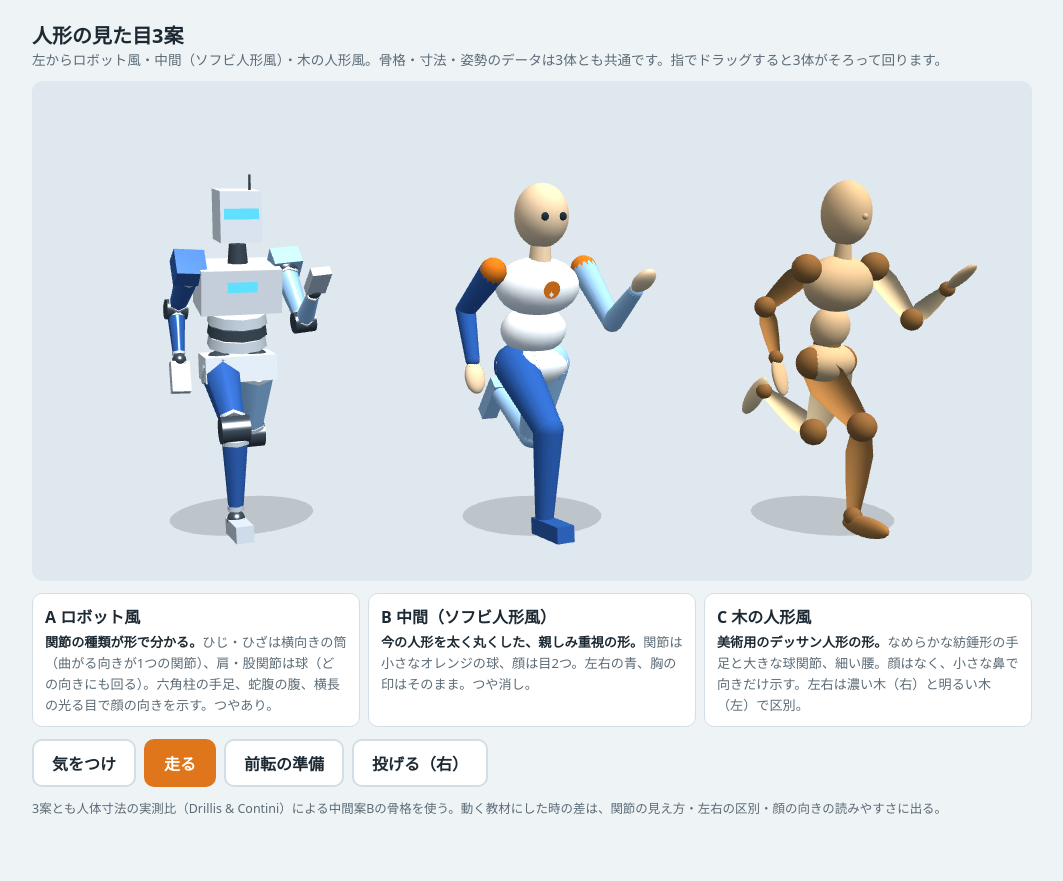
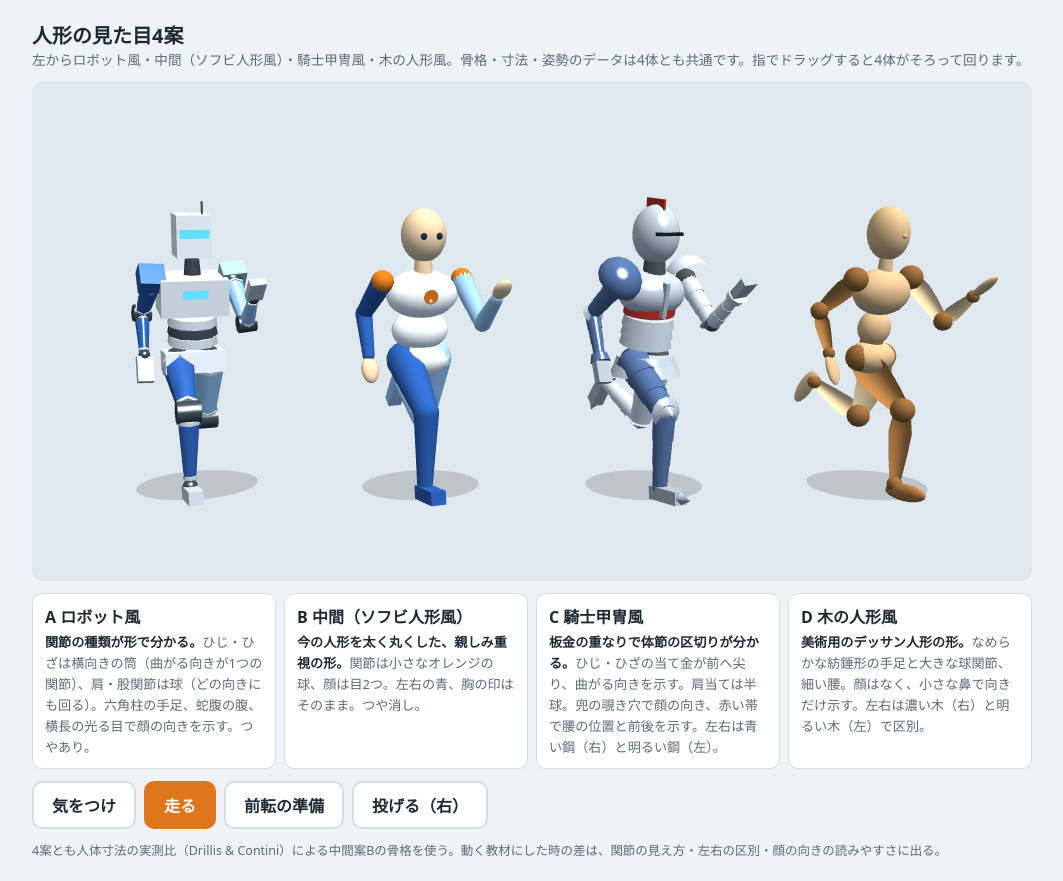
Before and after one commit to sankisuguya-create/taiiku, a plain HTML site: page prototypes/skins.html in a window 1280 px wide. Shown: the whole page, without its empty margins (108-1171 px from the left). Before the commit the page ends 839 px from the top, so only its background shows below. Drawn offline with nearby package versions, Linux system fonts and the light colour scheme; animation ran at ten frames a second; a web font is replaced by a local one.

Commit message:
人形の見た目に騎士甲冑風を追加（4案）
Co-Authored-By: Claude Opus 5.5 <noreply@anthropic.com>
Claude-Session: https://claude.ai/code/session_014qhnKTEV9jcEWzrEXiQCdx

```diff
--- a/prototypes/skins-3types.html
+++ b/prototypes/skins.html
@@ -1,4 +1,4 @@
-<title>人形の見た目3案</title>
+<title>人形の見た目4案</title>
 <meta name="claude:viewport-fit-sides" content="cover">
 <link rel="stylesheet" href="https://fonts.googleapis.com/css2?family=Zen+Maru+Gothic:wght@500;700&display=swap">
 <style>
@@ -22,8 +22,8 @@ h1{font-size:1.25rem;margin:0}
 .sub{color:var(--muted);font-size:.85rem;margin:0}
 .stage{position:relative;width:100%;aspect-ratio:2/1;min-height:260px;border-radius:12px;overflow:hidden;background:var(--stage);touch-action:none}
 .stage canvas{display:block;width:100%;height:100%}
-.cards{display:grid;grid-template-columns:repeat(3,minmax(0,1fr));gap:8px}
-@media (max-width:640px){.cards{grid-template-columns:1fr}}
+.cards{display:grid;grid-template-columns:repeat(4,minmax(0,1fr));gap:8px}
+@media (max-width:820px){.cards{grid-template-columns:repeat(2,minmax(0,1fr))}}@media (max-width:480px){.cards{grid-template-columns:1fr}}
 .card{background:var(--panel);border:1px solid var(--line);border-radius:10px;padding:10px 12px;min-width:0}
 .card h2{font-size:1rem;margin:0 0 4px}
 .card p{margin:0;font-size:.82rem;line-height:1.6;color:var(--muted)}
@@ -37,17 +37,18 @@ button:focus-visible{outline:3px solid var(--accent);outline-offset:2px}
 
 <div class="wrap">
   <div>
-    <h1>人形の見た目3案</h1>
-    <p class="sub">左からロボット風・中間（ソフビ人形風）・木の人形風。骨格・寸法・姿勢のデータは3体とも共通です。指でドラッグすると3体がそろって回ります。</p>
+    <h1>人形の見た目4案</h1>
+    <p class="sub">左からロボット風・中間（ソフビ人形風）・騎士甲冑風・木の人形風。骨格・寸法・姿勢のデータは4体とも共通です。指でドラッグすると4体がそろって回ります。</p>
   </div>
   <div class="stage" id="stage"></div>
   <div class="cards">
     <div class="card"><h2>A ロボット風</h2><p><b>関節の種類が形で分かる。</b>ひじ・ひざは横向きの筒（曲がる向きが1つの関節）、肩・股関節は球（どの向きにも回る）。六角柱の手足、蛇腹の腹、横長の光る目で顔の向きを示す。つやあり。</p></div>
     <div class="card"><h2>B 中間（ソフビ人形風）</h2><p><b>今の人形を太く丸くした、親しみ重視の形。</b>関節は小さなオレンジの球、顔は目2つ。左右の青、胸の印はそのまま。つや消し。</p></div>
-    <div class="card"><h2>C 木の人形風</h2><p><b>美術用のデッサン人形の形。</b>なめらかな紡錘形の手足と大きな球関節、細い腰。顔はなく、小さな鼻で向きだけ示す。左右は濃い木（右）と明るい木（左）で区別。</p></div>
+    <div class="card"><h2>C 騎士甲冑風</h2><p><b>板金の重なりで体節の区切りが分かる。</b>ひじ・ひざの当て金が前へ尖り、曲がる向きを示す。肩当ては半球。兜の覗き穴で顔の向き、赤い帯で腰の位置と前後を示す。左右は青い鋼（右）と明るい鋼（左）。</p></div>
+    <div class="card"><h2>D 木の人形風</h2><p><b>美術用のデッサン人形の形。</b>なめらかな紡錘形の手足と大きな球関節、細い腰。顔はなく、小さな鼻で向きだけ示す。左右は濃い木（右）と明るい木（左）で区別。</p></div>
   </div>
   <div class="row" id="poses"></div>
-  <p class="note">3案とも人体寸法の実測比（Drillis &amp; Contini）による中間案Bの骨格を使う。動く教材にした時の差は、関節の見え方・左右の区別・顔の向きの読みやすさに出る。</p>
+  <p class="note">4案とも人体寸法の実測比（Drillis &amp; Contini）による中間案Bの骨格を使う。動く教材にした時の差は、関節の見え方・左右の区別・顔の向きの読みやすさに出る。</p>
 </div>
 
 <script src="https://cdnjs.cloudflare.com/ajax/libs/three.js/r128/three.min.js"></script>
@@ -83,6 +84,8 @@ const SKINS=[
   m:{R:Ph('#2f5fae',80),L:Ph('#9ccaf2',80),T:Ph('#e9eef3',90),J:Ph('#39444e',40),S:Ph('#c9d2da',90),A:new THREE.MeshBasicMaterial({color:0x5fe0ff}),O:Ph('#e0761c',60)}},
  {key:'toy', girth:1.22,
   m:{R:M('#2b5cab'),L:M('#9cc8f0'),T:M('#fbfcfd'),J:M('#e0761c'),S:M('#f0cfa8'),A:M('#22303a'),O:M('#e0761c')}},
+ {key:'knight', girth:1.12,
+  m:{R:Ph('#4f6a96',110),L:Ph('#cfd9e4',110),T:Ph('#b9c3cc',120),J:M('#4a4f55'),S:Ph('#aab4bd',110),A:M('#1b2026'),O:M('#b5302a')}},
  {key:'wood', girth:1.05,
   m:{R:M('#a8743f'),L:M('#e8cb9e'),T:M('#d8b386'),J:M('#8f6235'),S:M('#d8b386'),A:M('#8f6235'),O:M('#8f6235')}},
 ];
@@ -97,6 +100,8 @@ function build(sk){
   function joint(p,r,hinge){
     if(K==='robot'){ if(hinge){const c=mesh(new THREE.CylinderGeometry(r*1.05,r*1.05,r*2.1,12),m.J,p);c.rotation.z=Math.PI/2;}
                      else mesh(new THREE.SphereGeometry(r*1.05,14,10),m.J,p); }
+    else if(K==='knight'){ mesh(new THREE.SphereGeometry(r*1.0,14,10),m.J,p);
+      if(hinge){const cop=mesh(new THREE.ConeGeometry(r*1.5,r*1.1,12),m.S,p,0,0,r*0.75);cop.rotation.x=Math.PI/2;} } // ひじ・ひざの当て金（前に尖る＝曲がる向き）
     else if(K==='wood') mesh(new THREE.SphereGeometry(r*1.18,18,12),m.J,p);   // 木の球関節を大きく見せる
     else mesh(new THREE.SphereGeometry(r*0.95,14,10),m.J,p);                    // 中間：小さめのオレンジ
   }
@@ -106,6 +111,9 @@ function build(sk){
       mesh(new THREE.CylinderGeometry(r0*0.95,r1*0.9,len*0.78,6),mat,p,0,-len/2);
       [0.13,0.87].forEach(u=>{const ring=mesh(new THREE.CylinderGeometry((u<.5?r0:r1)*1.02,(u<.5?r0:r1)*1.02,len*0.05,6),m.S,p,0,-len*u);});
       mesh(new THREE.CylinderGeometry(r1*0.4,r1*0.4,len,8),m.J,p,0,-len/2); // 中の骨組み
+    } else if(K==='knight'){ // 板金を3段重ねる（下の段ほど細く、裾が少し広がる）
+      for(let i=0;i<3;i++){const u0=i/3, u1=(i+1)/3+0.04, ra=r0+(r1-r0)*u0, rb=r0+(r1-r0)*u1;
+        mesh(new THREE.CylinderGeometry(ra*0.98,rb*1.06,len*(u1-u0),14),mat,p,0,-len*(u0+u1)/2);}
     } else if(K==='wood'){ // なめらかな紡錘形（中ほどが少し太い）
       const v=[new THREE.Vector2(0,0),new THREE.Vector2(r0*0.75,-len*0.04),new THREE.Vector2(r0*1.02,-len*0.3),new THREE.Vector2((r0+r1)/2*1.02,-len*0.6),new THREE.Vector2(r1*0.8,-len*0.96),new THREE.Vector2(0,-len)];
       mesh(new THREE.LatheGeometry(v,18),mat,p);
@@ -127,6 +135,17 @@ function build(sk){
     const hd=mesh(new THREE.BoxGeometry(hh*0.62,hh*0.78,hh*0.7),m.T,J_.head,0,hh*0.5);
     mesh(new THREE.BoxGeometry(hh*0.52,hh*0.16,0.01),m.A,J_.head,0,hh*0.55,hh*0.35+0.005);   // 横長の目（視線の向き）
     mesh(new THREE.CylinderGeometry(0.005,0.005,hh*0.25,6),m.J,J_.head,hh*0.2,hh*1.0);       // アンテナ
+  } else if(K==='knight'){
+    // 草摺（腰の板を2段）、胸当て（中央に稜線）、陣羽織の帯で前を示す
+    [0,1].forEach(i=>mesh(new THREE.CylinderGeometry(G(.085+i*.01),G(.095+i*.012),L(.035),16),m.T,J_.pelvis,0,-L(.005)-i*L(.03)));
+    [0,1,2].forEach(i=>mesh(new THREE.CylinderGeometry(G(.072),G(.078),spineLen*0.3,16),m.T,J_.spine,0,spineLen*(0.15+i*0.3)));
+    const bp=ell(J_.chest,G(.105),chestH*0.6,G(.075),chestH*0.52,m.T);
+    const ridge=mesh(new THREE.BoxGeometry(G(.012),chestH*0.9,G(.02)),m.S,J_.chest,0,chestH*0.5,G(.072));
+    mesh(new THREE.CylinderGeometry(G(.08),G(.08),G(.03),16),m.O,J_.chest,0,chestH*0.1).scale.z=0.8; // 赤い帯（前後・腰の位置）
+    mesh(new THREE.CylinderGeometry(G(.03),G(.034),neckLen,12),m.J,J_.neck,0,neckLen/2);
+    const helm=ell(J_.head,hh*0.43,hh*0.55,hh*0.47,hh*0.52,m.T);           // 兜
+    const vis=mesh(new THREE.BoxGeometry(hh*0.55,hh*0.06,0.02),m.A,J_.head,0,hh*0.56,hh*0.46);   // 面頬の覗き穴（顔の向き）
+    const crest=mesh(new THREE.BoxGeometry(hh*0.04,hh*0.25,hh*0.6),m.O,J_.head,0,hh*1.05,-hh*0.05); // 赤い飾り
   } else if(K==='wood'){
     ell(J_.pelvis,G(.085),L(.055),G(.06),0,m.T);
     ell(J_.spine,G(.055),spineLen*0.55,G(.045),spineLen*0.45,m.T);  // 細い腰
@@ -149,11 +168,14 @@ function build(sk){
   [['R',-1,m.R],['L',1,m.L]].forEach(([k,sx,mt])=>{
     const sh=J_['sh'+k]=J(J_.chest,sx*(wW+G(0.012)),chestH*0.85,0); joint(sh,G(.032));
     if(K==='robot'){const pad=mesh(new THREE.BoxGeometry(G(.07),G(.05),G(.07)),mt,sh,sx*G(.005),G(.015));}
+    if(K==='knight'){const pd=mesh(new THREE.SphereGeometry(G(.06),16,10,0,Math.PI*2,0,Math.PI*0.55),mt,sh,sx*G(.008),G(.012));pd.scale.set(1.1,0.9,1.15);} // 肩当て（半球）
     limb(sh,L(R.upperArm),G(.03),G(.022),mt);
     const el=J_['el'+k]=J(sh,0,-L(R.upperArm),0); joint(el,G(.024),true);
     limb(el,L(R.forearm),G(.023),G(.016),mt);
     const wr=J_['wr'+k]=J(el,0,-L(R.forearm),0); joint(wr,G(.016));
     if(K==='robot') mesh(new THREE.BoxGeometry(G(.045),L(R.hand)*0.8,G(.022)),m.S,wr,0,-L(R.hand)*0.45);
+    else if(K==='knight'){ mesh(new THREE.CylinderGeometry(G(.024),G(.03),L(R.hand)*0.25,12),mt,wr,0,-L(R.hand)*0.08); // 小手の袖口
+      mesh(new THREE.BoxGeometry(G(.046),L(R.hand)*0.75,G(.024)),m.S,wr,0,-L(R.hand)*0.5); }
     else if(K==='wood'){const h=ell(wr,G(.024),L(R.hand)*0.5,G(.012),-L(R.hand)*0.5,m.S);}
     else { ell(wr,G(.024),L(R.hand)*0.42,G(.016),-L(R.hand)*0.45,m.S); }
     const hp=J_['hp'+k]=J(J_.pelvis,sx*L(R.hipJW/2),0,0); joint(hp,G(.036));
@@ -162,14 +184,15 @@ function build(sk){
     limb(kn,L(R.knee-R.ankle),G(.033),G(.02),mt);
     const an=J_['an'+k]=J(kn,0,-L(R.knee-R.ankle),0); joint(an,G(.02));
     const fg=K==='wood'?new THREE.SphereGeometry(1,16,10):new THREE.BoxGeometry(1,1,1);
-    const ft=mesh(fg,K==='robot'?m.S:mt,an,0,-L(R.ankle)*0.5,L(R.footL)*0.3);
+    const ft=mesh(fg,K==='robot'||K==='knight'?m.S:mt,an,0,-L(R.ankle)*0.5,L(R.footL)*0.3);
+    if(K==='knight'){const toe=mesh(new THREE.ConeGeometry(G(.02),L(R.footL)*0.35,4),m.S,an,0,-L(R.ankle)*0.5,L(R.footL)*0.95);toe.rotation.x=Math.PI/2;} // 鉄靴の先
     if(K==='wood') ft.scale.set(G(.022),L(R.ankle)*0.7,L(R.footL)*0.55); else ft.scale.set(G(.04),L(R.ankle)*1.1,L(R.footL));
   });
   return {root,body,J_};
 }
 const LV=SKINS;
 
-const figs=LV.map((c,i)=>{const f=build(c);f.root.position.x=(i-1)*1.25;scene.add(f.root);
+const figs=LV.map((c,i)=>{const f=build(c);f.root.position.x=(i-1.5)*1.15;scene.add(f.root);
   const sh=new THREE.Mesh(new THREE.CircleGeometry(0.3,28),new THREE.MeshBasicMaterial({color:0,transparent:true,opacity:0.15}));
   sh.rotation.x=-Math.PI/2;sh.position.y=0.002;f.root.add(sh);f.shadow=sh;return f;});
 
@@ -216,7 +239,7 @@ function frame(now){
     JOINTS.forEach(j=>{for(let a=0;a<3;a++)cur[j][a]=from[j][a]+(to[j][a]-from[j][a])*e;});apply();if(k>=1)anim=null;}
   if(dirty&&W){dirty=false;
     cam.aspect=W/Hh;
-    const fitW=4.0/(2*Math.tan(cam.fov*D/2)*cam.aspect), fitH=2.0/(2*Math.tan(cam.fov*D/2));
+    const fitW=4.8/(2*Math.tan(cam.fov*D/2)*cam.aspect), fitH=2.0/(2*Math.tan(cam.fov*D/2));
     const d=Math.max(fitW,fitH)*1.05;
     cam.position.set(0,0.8+d*0.12,d);cam.lookAt(0,0.8,0);cam.updateProjectionMatrix();
     renderer.setClearColor(new THREE.Color(css('--stage')));renderer.render(scene,cam);}
```
